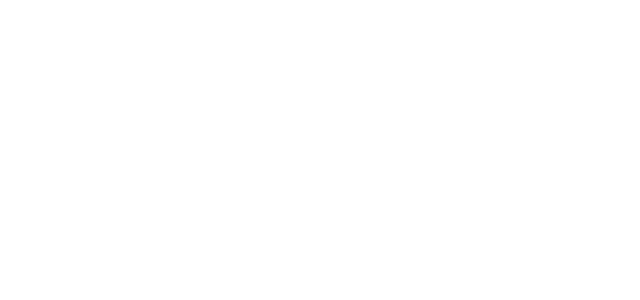
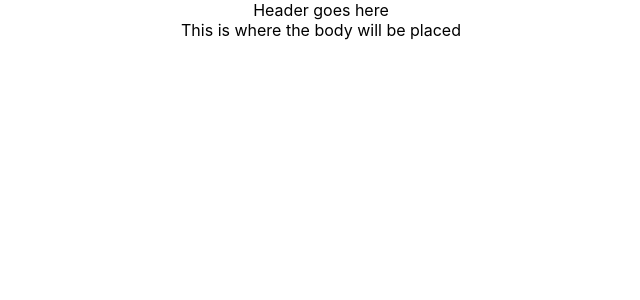
Before and after one commit to 86Hydrant/GymApp, a React (Create React App) app: page / in a window 1280 px wide. Shown: the top 300 px of the page, without its empty margins (319-959 px from the left). Built offline with nearby package versions, Linux system fonts and the light colour scheme.

Commit message:
added Layout component and hoc component

```diff
--- a/src/App.js
+++ b/src/App.js
@@ -1,8 +1,15 @@
 import React from 'react';
 import './App.css';
+import Layout from './components/Layout/Layout';
 
 function App() {
-  return <div className='App'></div>;
+  return (
+    <div className='App'>
+      <div>
+        <Layout></Layout>
+      </div>
+    </div>
+  );
 }
 
 export default App;
--- a/src/components/Layout/Layout.js
+++ b/src/components/Layout/Layout.js
@@ -0,0 +1,12 @@
+import React from 'react';
+import classes from './Layout.module.css';
+import Auxiliary from '../../hoc/Auxiliary';
+
+const Layout = props => (
+  <Auxiliary>
+    <div>Header goes here</div>
+    <main>This is where the body will be placed</main>
+  </Auxiliary>
+);
+
+export default Layout;
--- /dev/null
+++ b/src/hoc/Auxiliary.js
@@ -0,0 +1,2 @@
+const auxiliary = props => props.children;
+export default auxiliary;
```
